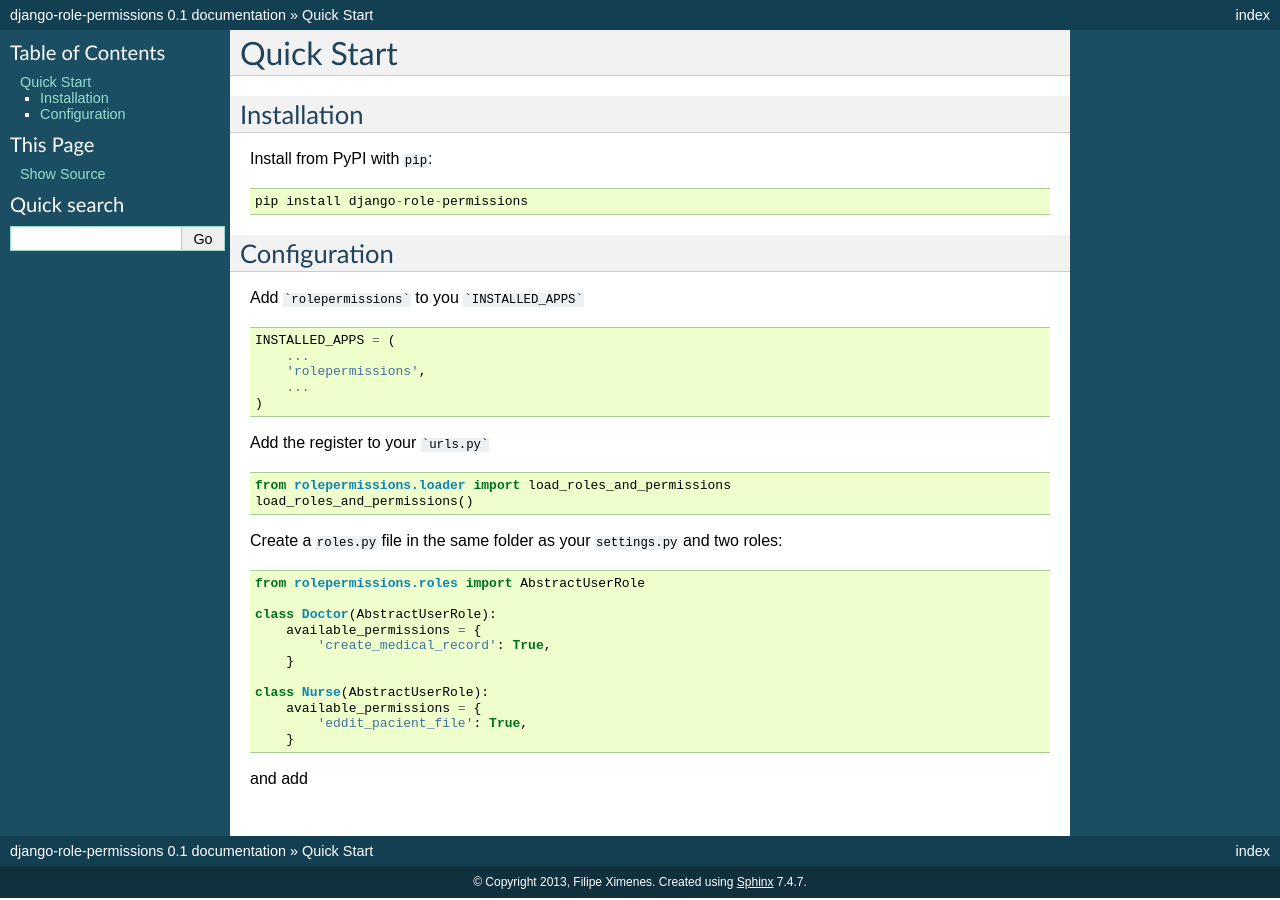
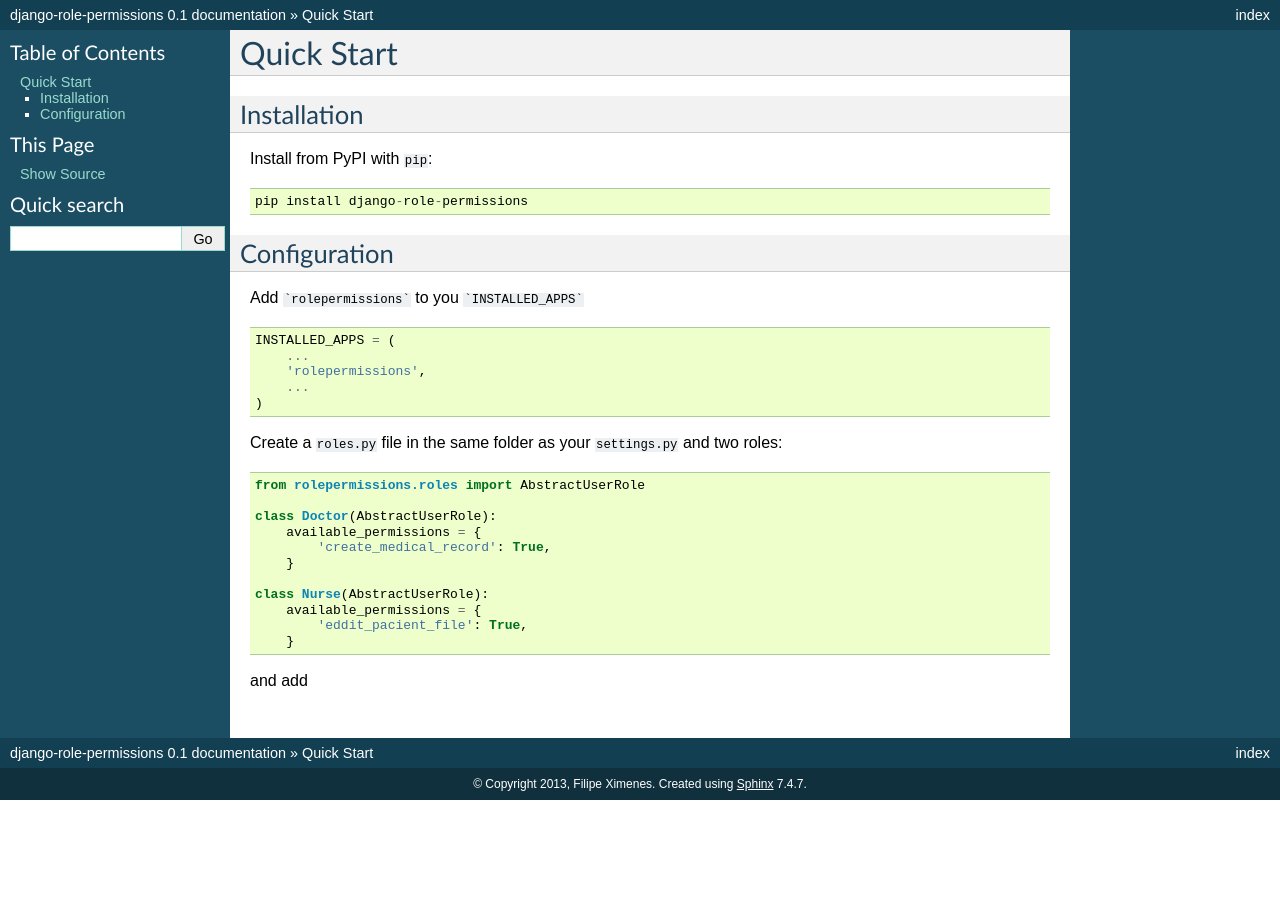
Before and after one commit to vintasoftware/django-role-permissions, a Sphinx documentation site: the page built from docs/quickstart.rst, in a window 1280 px wide. Built offline with Sphinx 7.4.7, drawn with Linux system fonts in a browser that asks for light colours.

Commit message:
updating documentation

````diff
--- a/docs/quickstart.rst
+++ b/docs/quickstart.rst
@@ -24,14 +24,6 @@
     )
 
 
-Add the register to your ```urls.py```
-
-.. code-block:: python
-
-    from rolepermissions.loader import load_roles_and_permissions
-    load_roles_and_permissions()
-
-
 Create a ``roles.py`` file in the same folder as your ``settings.py`` and two roles:
 
 .. code-block:: python
````
